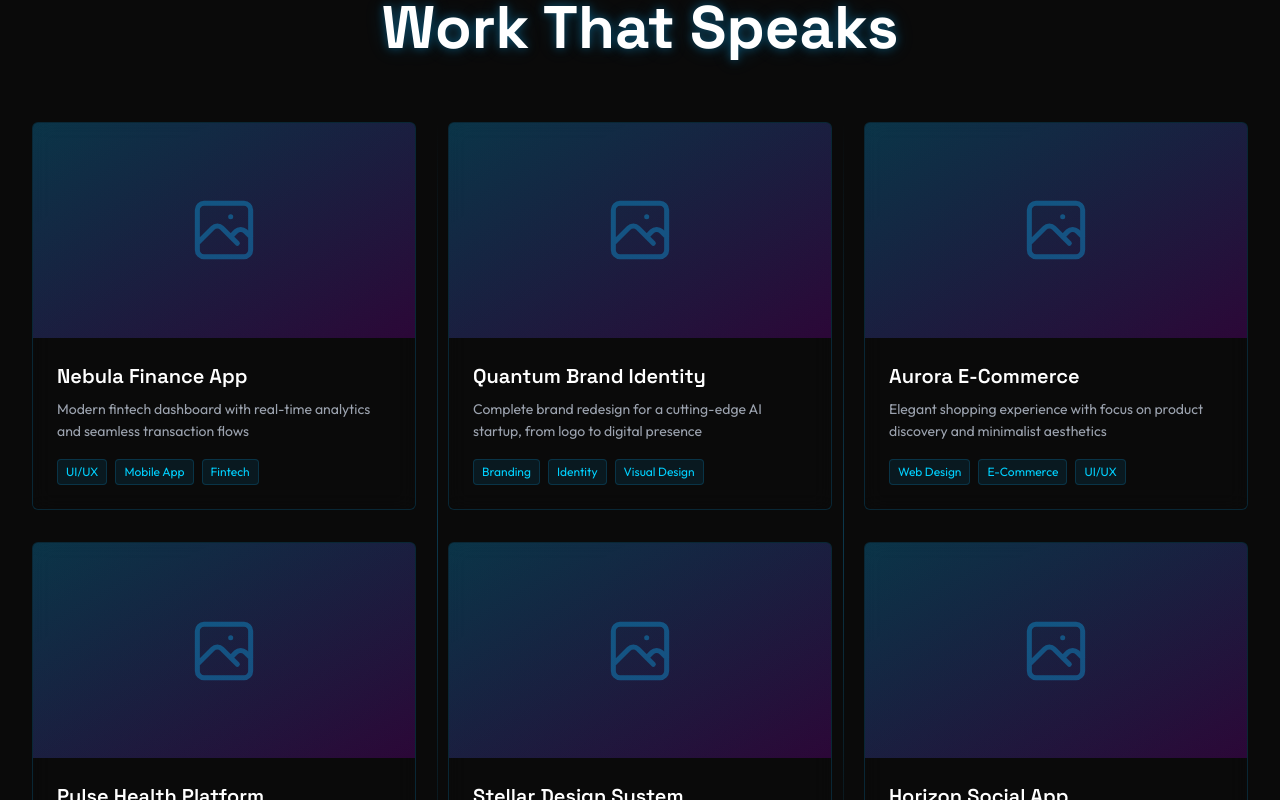
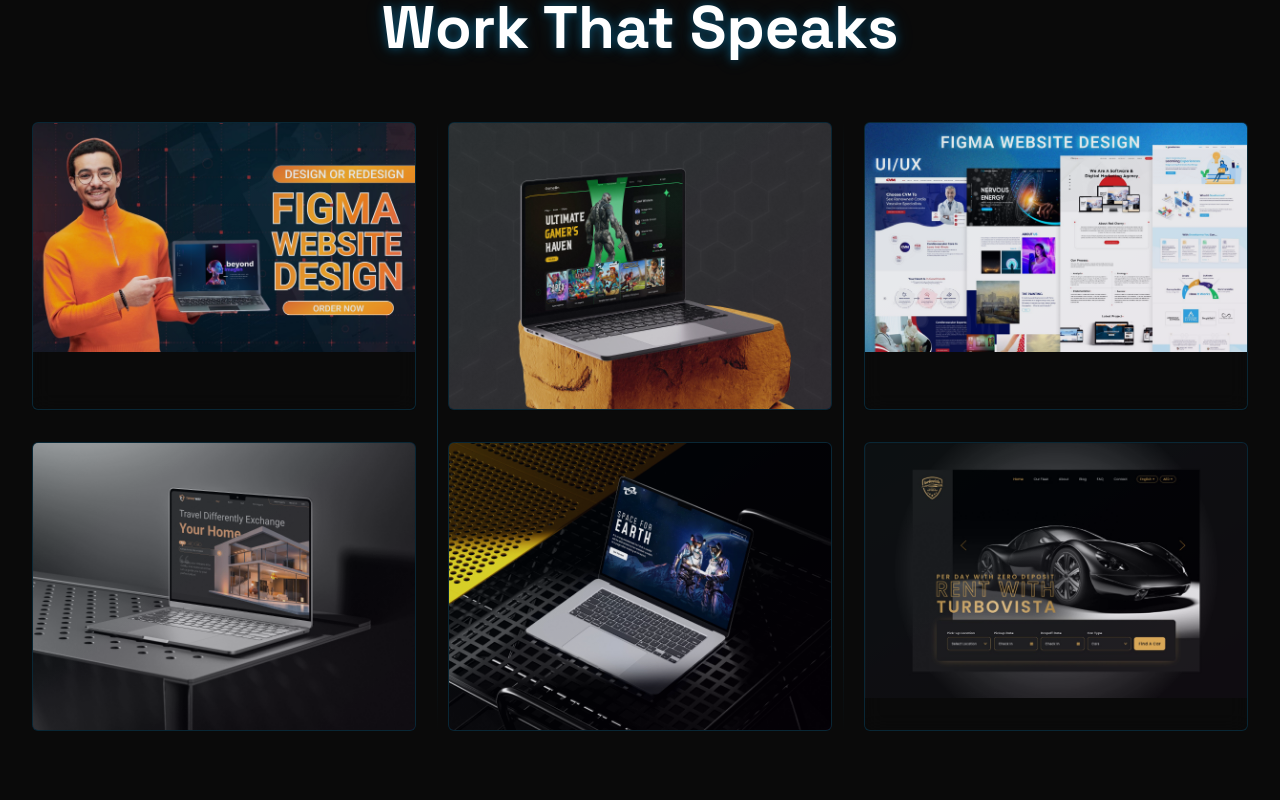
Before and after one commit to MrArsalAli/tahirZiaee-portfolio, a React (Vite) app: page / in a window 1280 px wide. Shown: the part 2960-3760 px from the top of the page. Built offline with nearby package versions, Linux system fonts and the light colour scheme.

Commit message:
update shwocase section

```diff
--- a/src/components/ShowcaseSection.tsx
+++ b/src/components/ShowcaseSection.tsx
@@ -13,7 +13,7 @@ export default function ShowcaseSection() {
       description:
         "Modern fintech dashboard with real-time analytics and seamless transaction flows",
       tags: ["UI/UX", "Mobile App", "Fintech"],
-      image: "/project-placeholder-1.jpg",
+      image: "../../assets/images/mr1.jpg",
       category: "App Design",
     },
     {
@@ -22,7 +22,7 @@ export default function ShowcaseSection() {
       description:
         "Complete brand redesign for a cutting-edge AI startup, from logo to digital presence",
       tags: ["Branding", "Identity", "Visual Design"],
-      image: "/project-placeholder-2.jpg",
+      image: "../../assets/images/mr2.jpg",
       category: "Branding",
     },
     {
@@ -31,7 +31,7 @@ export default function ShowcaseSection() {
       description:
         "Elegant shopping experience with focus on product discovery and minimalist aesthetics",
       tags: ["Web Design", "E-Commerce", "UI/UX"],
-      image: "/project-placeholder-3.jpg",
+      image: "../../assets/images/mr3.jpg",
       category: "Web Design",
     },
     {
@@ -40,7 +40,7 @@ export default function ShowcaseSection() {
       description:
         "Healthcare dashboard bridging patients and providers with intuitive data visualization",
       tags: ["Dashboard", "Healthcare", "Data Viz"],
-      image: "/project-placeholder-4.jpg",
+      image: "../../assets/images/mr4.jpg",
       category: "Dashboard",
     },
     {
@@ -49,7 +49,7 @@ export default function ShowcaseSection() {
       description:
         "Comprehensive component library and design tokens for scalable product development",
       tags: ["Design System", "Components", "Documentation"],
-      image: "/project-placeholder-5.jpg",
+      image: "../../assets/images/mr5.jpg",
       category: "Design System",
     },
     {
@@ -58,7 +58,7 @@ export default function ShowcaseSection() {
       description:
         "Next-gen social platform emphasizing authentic connections and creative expression",
       tags: ["Mobile App", "Social", "UI/UX"],
-      image: "/project-placeholder-6.jpg",
+      image: "../../assets/images/mr6.jpg",
       category: "App Design",
     },
   ];
@@ -95,24 +95,17 @@ export default function ShowcaseSection() {
               className="group relative glass-card rounded-md overflow-hidden neon-border-hover transition-all duration-300"
               data-testid={`showcase-project-${project.id}`}
             >
-              <div className="aspect-video bg-gradient-to-br from-electric-cyan/20 to-accent-violet/20 flex items-center justify-center relative overflow-hidden">
+              <div className="bg-gradient-to-br from-electric-cyan/20 to-accent-violet/20 flex items-center justify-center relative overflow-hidden">
                 <div className="absolute inset-0 bg-gradient-to-br from-electric-cyan/10 to-transparent" />
-                <svg
-                  className="w-20 h-20 text-electric-cyan/40"
-                  fill="none"
-                  stroke="currentColor"
-                  viewBox="0 0 24 24"
-                >
-                  <path
-                    strokeLinecap="round"
-                    strokeLinejoin="round"
-                    strokeWidth={1.5}
-                    d="M4 16l4.586-4.586a2 2 0 012.828 0L16 16m-2-2l1.586-1.586a2 2 0 012.828 0L20 14m-6-6h.01M6 20h12a2 2 0 002-2V6a2 2 0 00-2-2H6a2 2 0 00-2 2v12a2 2 0 002 2z"
-                  />
-                </svg>
+                <img
+                  src={project.image}
+                  alt={`Design ${index + 1}`}
+                  draggable="false"
+                  className="h-full w-full object-cover opacity-90 cursor-pointer transition-opacity duration-300"
+                />
               </div>
 
-              <div className="p-6 space-y-4">
+              {/* <div className="p-6 space-y-4">
                 <motion.div
                   initial={{ opacity: 0, y: 20 }}
                   animate={{ opacity: 1, y: 0 }}
@@ -136,7 +129,7 @@ export default function ShowcaseSection() {
                     ))}
                   </div>
                 </motion.div>
-              </div>
+              </div> */}
             </motion.div>
           ))}
         </div>
```
